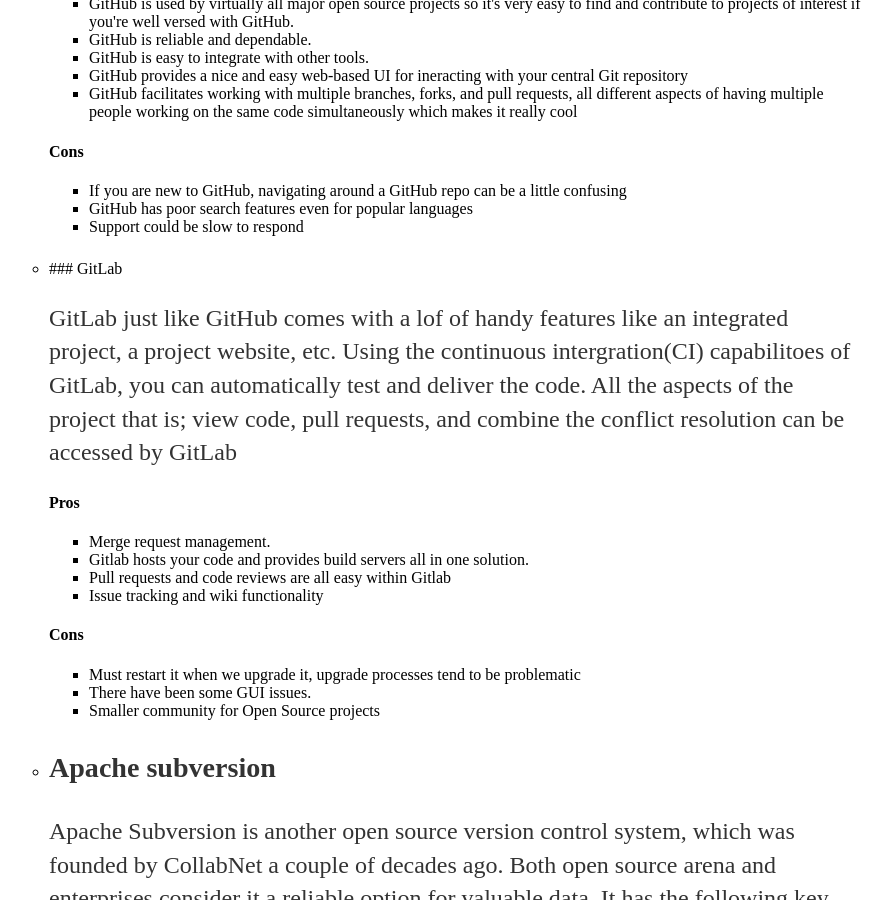
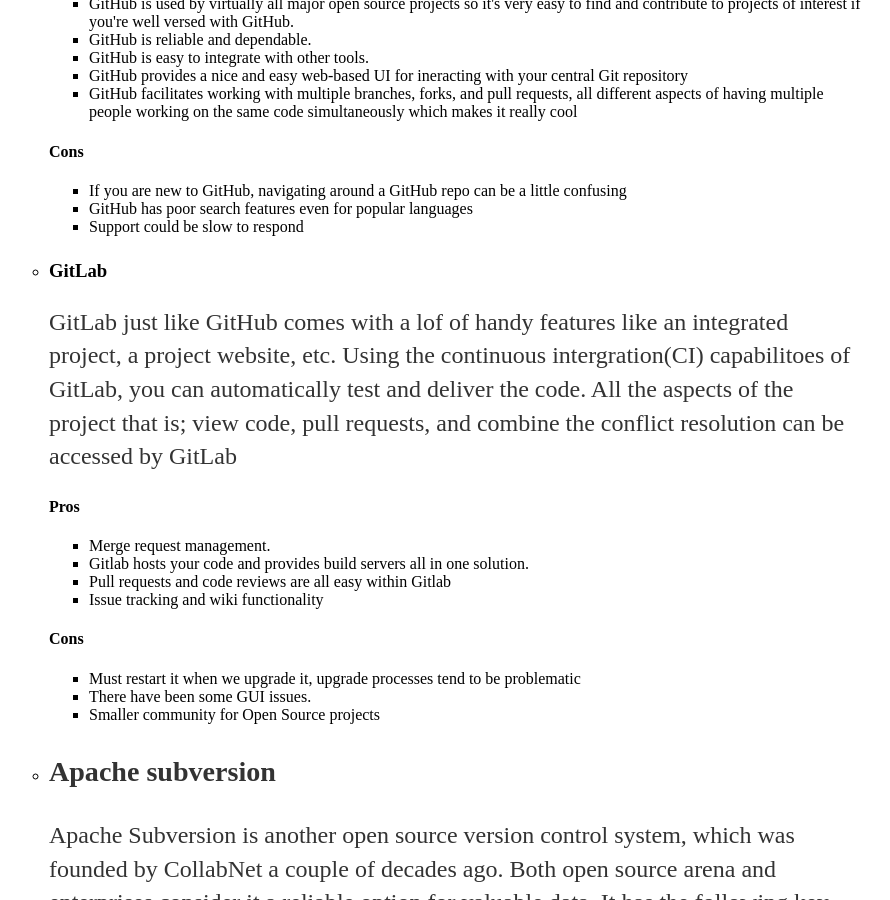
Before and after one commit to steph237/steph237.github.io, a Jekyll site: the page built from _posts/2020-04-12-version-control-article.md, in a window 1280 px wide and 900 px high, scrolled down 2569 px. Shown: the whole window, without its empty margins (223-1113 px from the left). Built offline with Jekyll 4.4.1, drawn with Linux system fonts in a browser that asks for light colours.

```diff
--- a/_posts/2020-04-12-version-control-article.md
+++ b/_posts/2020-04-12-version-control-article.md
@@ -96,7 +96,7 @@ that make it so important
     </p>
     <li>
 
-           ### GitLab
+           <h3>GitLab</h3>
 
         <p>GitLab just like GitHub comes with a lof of handy features like an integrated project, a project website,
             etc. Using the continuous intergration(CI) capabilitoes of GitLab, you can automatically test and deliver
```
